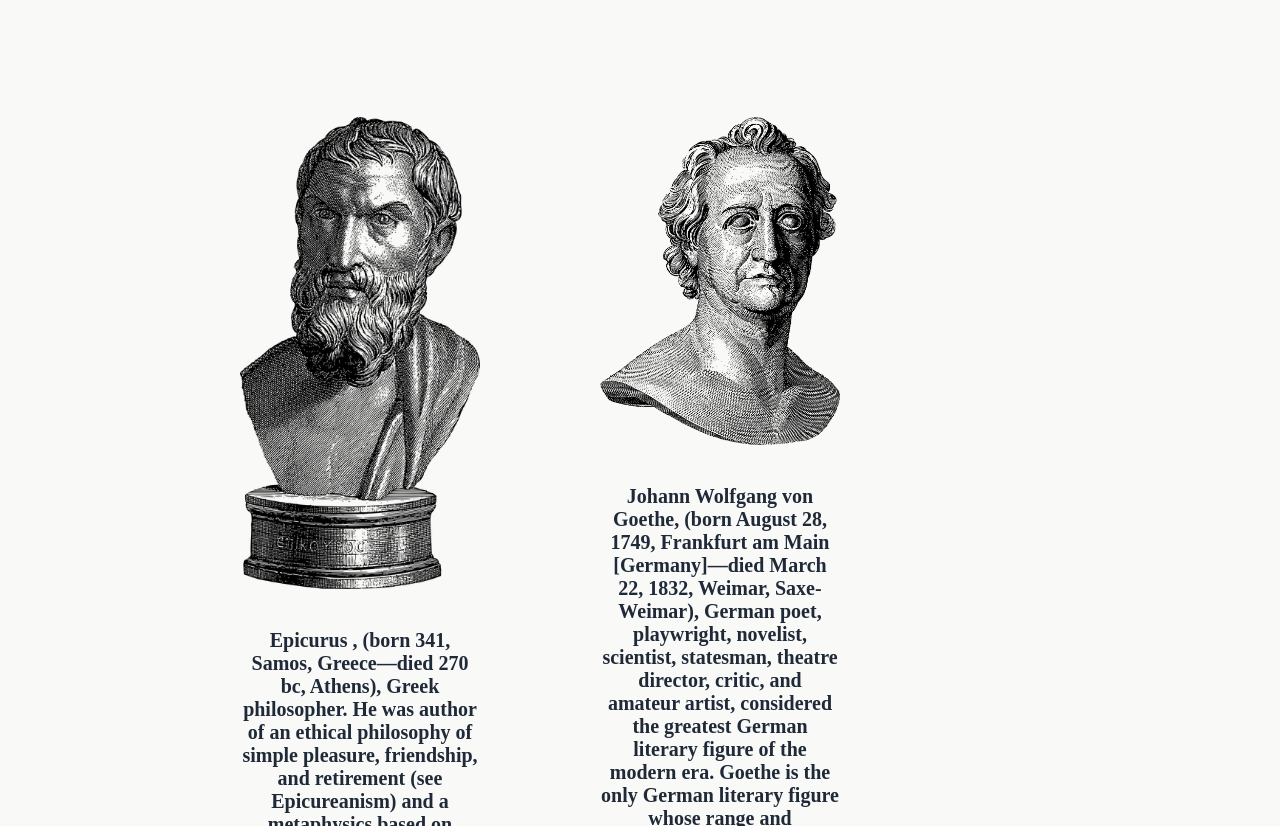
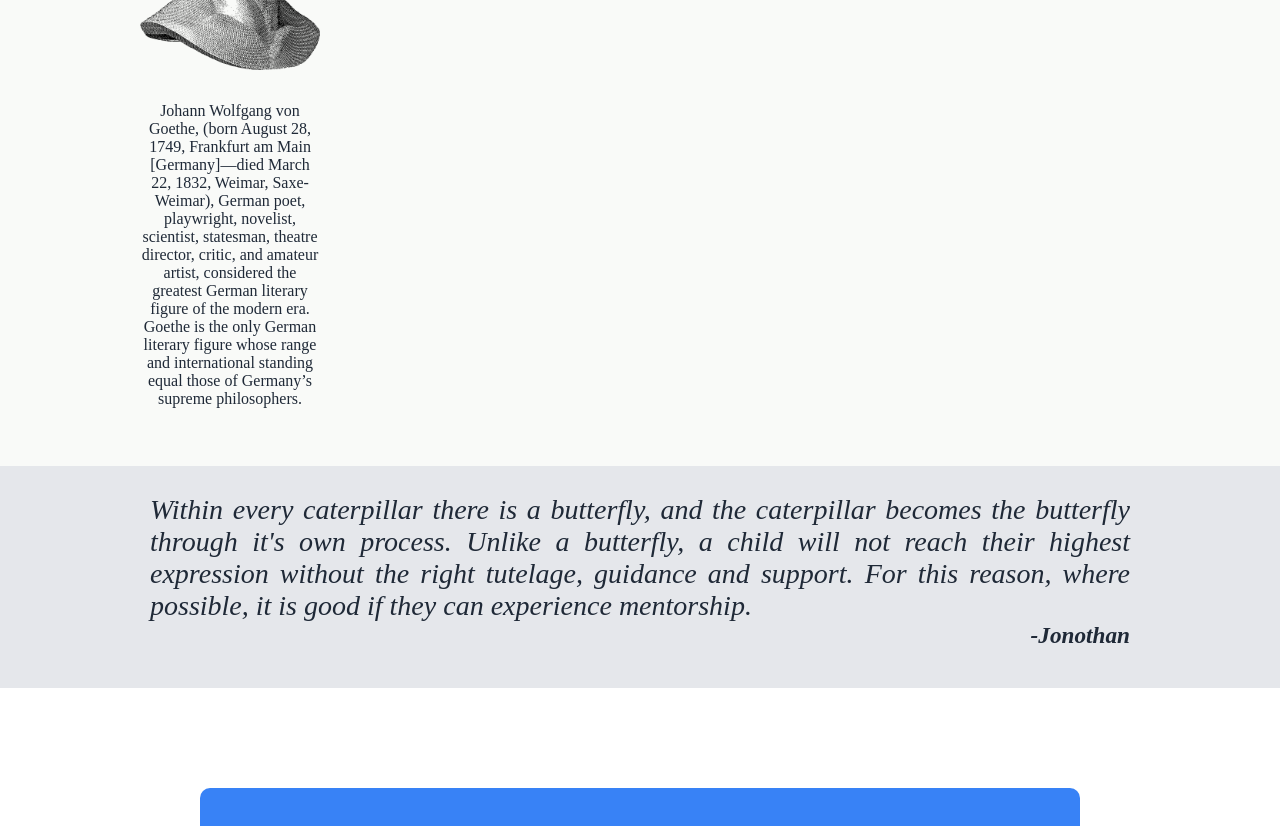
Before and after one commit to PrinceORS/landing-page, a plain HTML site: page index.html in a window 1280 px wide. Shown: the part 1974-2800 px from the top of the page. Drawn offline with Linux system fonts and the light colour scheme.

Commit message:
Add files via upload

```diff
--- a/style.css
+++ b/style.css
@@ -1,6 +1,7 @@
 body {
 	display: flex;
 	flex-direction: column;
+	background-color: white;
 	margin: 0;
 	padding: 0;
 }
@@ -34,7 +35,7 @@ a {
 .container {
 	display: flex;
 	background: #1F2937;
-	font-size: 48px;
+	font-size: 36px;
 	font-weight: bolder;
 	color: #F9FAF8;
 	padding: 20px 150px 120px 150px;
@@ -68,31 +69,34 @@ a {
 .information {
 	display: flex;
 	flex-direction: column;
-	font-size: 36px;
+	font-size: 32px;
 	font-weight: bolder;
 	color: #1F2937;
 	align-items: center;
 	background-color: #F9FAF8;
-	padding: 10px 200px;
+	padding: 10px 100px;
 }
 
 .cards {
 	display: flex;
-	font-size: 20px;
+	font-size: 16px;
+	font-weight: 200;
 	text-align: center;
-	gap: 40px;
+	gap: 30px;
 	flex-wrap: wrap;
+	flex-shrink: inherit;
 }
 
 .card {
 	display: flex;
 	flex-direction: column;
-	width: 240px;
+	width: 180px;
 	min-height: 200px;
 }
 
 button {
 	background: #3882F6;
+	border: 2px solid white;
 	color: #F9FAF8;
 	font-size: 30px;
 	font-weight: bold;
@@ -105,9 +109,9 @@ button {
 	display: flex;
 	flex-direction: column;
 	justify-content: flex-end;
-	padding: 0 470px;
+	padding: 0 150px;
 	background-color: #E5E7EB;
-	font-size: 36px;
+	font-size: 28px;
 	font-style: italic;
 	color: #1F2937;
 }
@@ -129,6 +133,7 @@ button {
 	align-items: center;
 	text-align: initial;
 	background: #3882F6;
+
 	color: #F9FAF8;
 	padding: 20px 150px;
 	margin: 100px 200px;
@@ -139,10 +144,6 @@ button {
 	flex-direction: column;
 	font-size: 24px;
 	padding: 50px 0;
-}
-
-.signup button {
-	border: 2px solid white;
 }
 
 .call  h3 {
```
